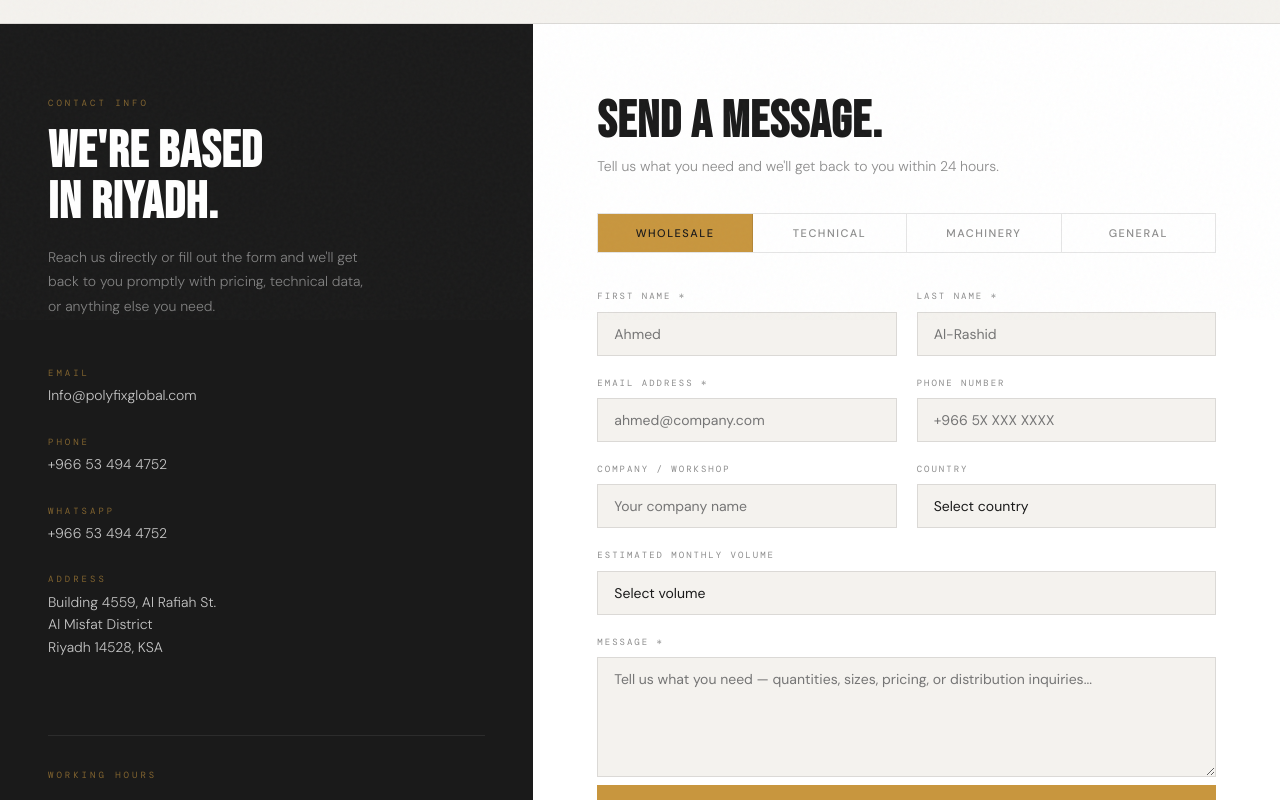
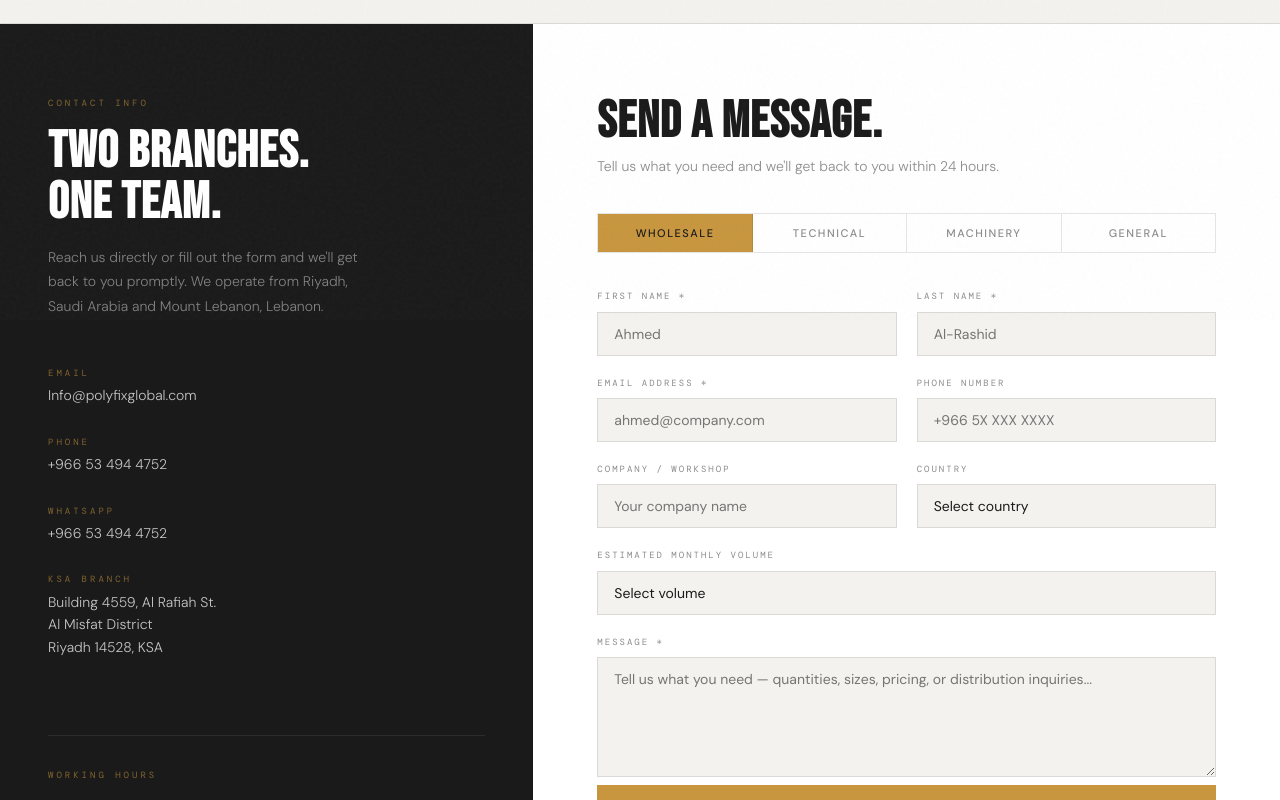
Before and after one commit to generalberr/polyfix-website, a Next.js app: page /contact in a window 1280 px wide. Shown: the part 480-1280 px from the top of the page. Built offline with nearby package versions, Linux system fonts and the light colour scheme.

Commit message:
Add files via upload

```diff
--- a/src/app/contact/page.tsx
+++ b/src/app/contact/page.tsx
@@ -49,14 +49,14 @@ export default function ContactPage() {
         <div className={styles.infoPanel}>
           <div>
             <div className={styles.sectionTagLight}>Contact Info</div>
-            <h2>We&apos;re based<br />in Riyadh.</h2>
-            <p>Reach us directly or fill out the form and we&apos;ll get back to you promptly with pricing, technical data, or anything else you need.</p>
+            <h2>Two branches.<br />One team.</h2>
+            <p>Reach us directly or fill out the form and we&apos;ll get back to you promptly. We operate from Riyadh, Saudi Arabia and Mount Lebanon, Lebanon.</p>
             <div className={styles.details}>
               {[
                 { label: 'Email', value: 'Info@polyfixglobal.com', href: 'mailto:Info@polyfixglobal.com' },
                 { label: 'Phone', value: '+966 53 494 4752', href: 'tel:+966534944752' },
                 { label: 'WhatsApp', value: '+966 53 494 4752', href: 'https://wa.me/966534944752' },
-                { label: 'Address', value: 'Building 4559, Al Rafiah St.\nAl Misfat District\nRiyadh 14528, KSA', href: undefined },
+                { label: 'KSA Branch', value: 'Building 4559, Al Rafiah St.\nAl Misfat District\nRiyadh 14528, KSA', href: undefined },
               ].map(d => (
                 <div key={d.label} className={styles.detail}>
                   <span className={styles.detailLabel}>{d.label}</span>
@@ -160,7 +160,7 @@ export default function ContactPage() {
           </div>
           <div className={styles.locationDetails}>
             {[
-              { icon: '📍', label: 'Address', value: 'Building 4559, Al Rafiah Street\nAl Misfat District\nRiyadh 14528, Saudi Arabia' },
+              { icon: '📍', label: 'KSA Branch', value: 'Building 4559, Al Rafiah Street\nAl Misfat District\nRiyadh 14528, Saudi Arabia' },
               { icon: '📞', label: 'Phone', value: '+966 53 494 4752', href: 'tel:+966534944752' },
               { icon: '💬', label: 'WhatsApp', value: '+966 53 494 4752', href: 'https://wa.me/966534944752' },
               { icon: '✉️', label: 'Email', value: 'Info@polyfixglobal.com', href: 'mailto:Info@polyfixglobal.com' },
```
